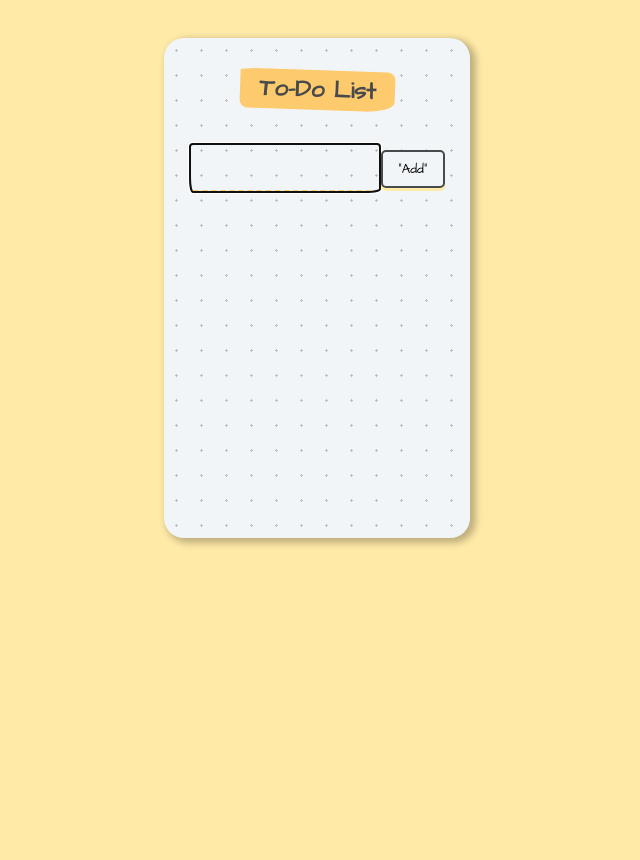
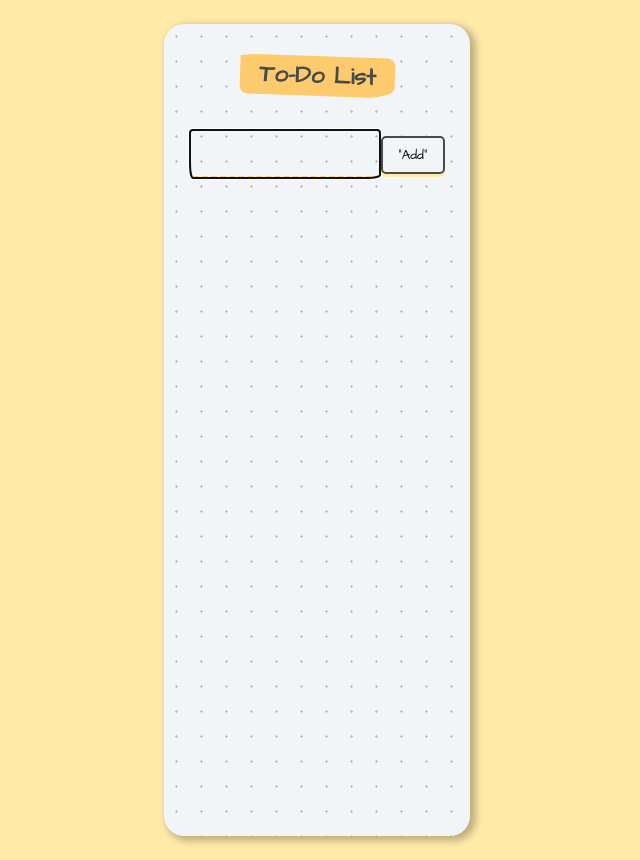
Before and after one commit to Aryan-kumar-mains/To-Do-App, a React (Create React App) app: page / in a window 1280 px wide. Shown: the whole page, without its empty margins (323-963 px from the left). Before the commit the page ends 800 px from the top, so only its background shows below. Built offline with nearby package versions, Linux system fonts and the light colour scheme.

Commit message:
scroll issues

```diff
--- a/public/style.css
+++ b/public/style.css
@@ -25,6 +25,7 @@ body {
     box-shadow: 4px 3px 7px 2px #00000040;
     padding: 1rem;
     box-sizing: border-box;
+    overflow-y: scroll;
   }
   .heading {
     display: flex;
@@ -104,3 +105,7 @@ body {
   top: 12px;
   right: 48px;
 }
+
+.list-view{
+  height: 600px;
+}
--- a/src/components/App.jsx
+++ b/src/components/App.jsx
@@ -98,7 +98,7 @@ function App() {
         }
         </button>
       </div>
-      <div>
+      <div className="list-view">
         <ul>
           {items.map((todoItem, index) => (
             <TodoItem
```
